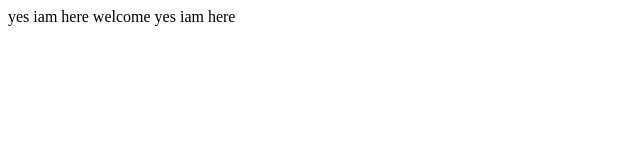
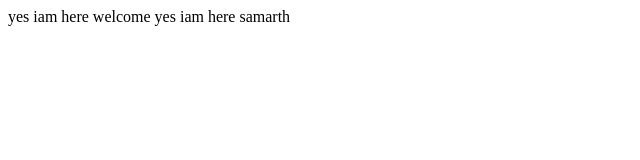
Before and after one commit to shitalkokare-jpg/practice, a plain HTML site: page first.html in a window 1280 px wide. Shown: the full height of the page, 0-640 px from the left. Drawn offline with Linux system fonts and the light colour scheme.

Commit message:
Update first.html
added

```diff
--- a/first.html
+++ b/first.html
@@ -9,5 +9,6 @@
     yes iam here
     welcome
     yes iam here
+    samarth
 </body>
 </html>
```
